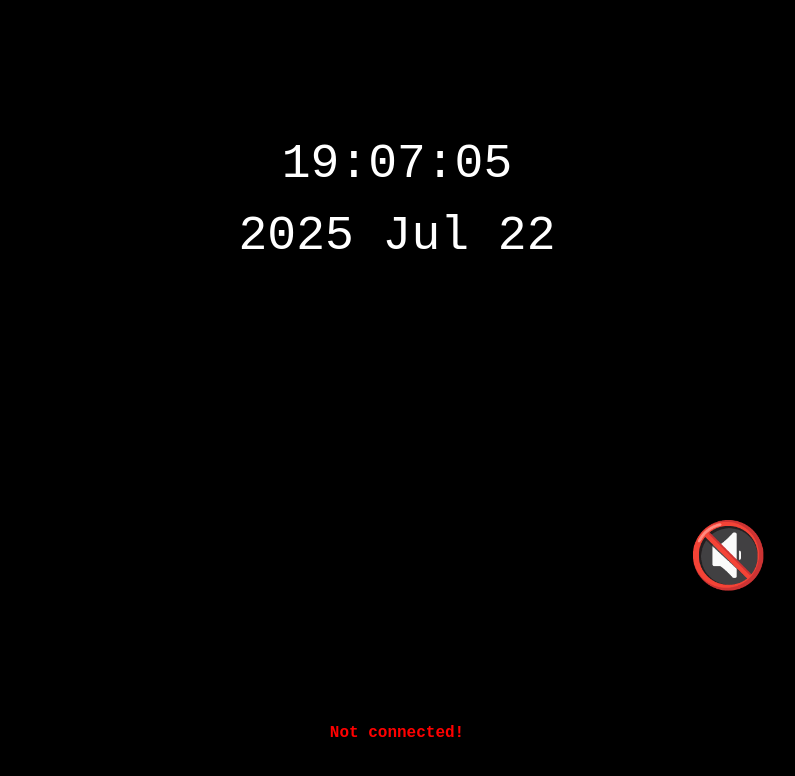
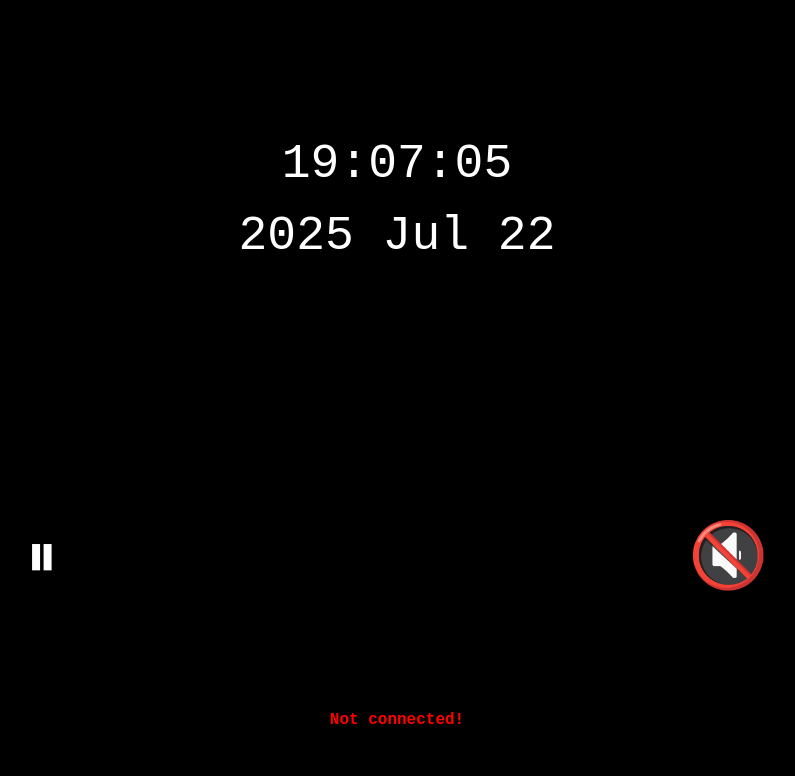
Before and after one commit to CeeDyyy/youtube-remote, a Next.js app in the folder nextjs/: page /v1-1 in a window 1280 px wide. Shown: the top 776 px of the page, without its empty margins (243-1038 px from the left). Built offline with nearby package versions, Linux system fonts and the light colour scheme; no server answers.

Commit message:
Change from inline style to className for a better performance

```diff
--- a/nextjs/src/app/globals.css
+++ b/nextjs/src/app/globals.css
@@ -5,3 +5,56 @@ html, body {
   padding: 0;
   overscroll-behavior-y: none; /* disables pull-to-refresh on Android */
 }
+
+.page {
+  height: 200000px;
+  background-color: #000;
+  font-family: monospace;
+  position: relative;
+  color: white;
+}
+
+.spacer {
+  height: 200000px;
+}
+
+.counter {
+  position: fixed;
+  top: 50%;
+  left: 50%;
+  transform: translate(-50%, -50%);
+  font-size: 4rem;
+  z-index: 999;
+  transition: opacity 0.2s;
+}
+
+.status {
+  top: 90%;
+  font-size: 16px;
+  font-weight: bold;
+}
+
+.clock-big {
+  top: 25%;
+  width: 100%;
+  font-size: 3rem;
+}
+.clock-small {
+  top: 13%;
+  width: 100%;
+  font-size: 2rem;
+}
+
+.action-big {
+  display: flex;
+  justify-content: space-between;
+  top: 70%;
+  width: 58%;
+}
+.action-small {
+  display: flex;
+  justify-content: space-between;
+  top: 82%;
+  width: 50%;
+  font-size: 2rem;
+}
--- a/nextjs/src/app/page.tsx
+++ b/nextjs/src/app/page.tsx
@@ -71,35 +71,14 @@ export default function Home() {
   }, []);
 
   if (waitForClientSide) return (
-    <div style={styles.page}>
-      <div style={styles.spacer} />
+    <div className="page">
+      <div className="spacer" />
       {upCount > 0 && (
-        <div style={{ ...styles.counter, color: '#f44' }}>-{upCount}</div>
+        <div className="counter text-[#f44]">-{upCount}</div>
       )}
       {downCount > 0 && (
-        <div style={{ ...styles.counter, color: '#4f4' }}>+{downCount}</div>
+        <div className="counter text-[#4f4]">+{downCount}</div>
       )}
     </div>
   );
 }
-
-const styles = {
-  page: {
-    height: '200000px',
-    backgroundColor: '#000',
-    fontFamily: 'monospace',
-    position: 'relative' as const,
-  },
-  spacer: {
-    height: '200000px',
-  },
-  counter: {
-    position: 'fixed' as const,
-    top: '50%',
-    left: '50%',
-    transform: 'translate(-50%, -50%)',
-    fontSize: '4rem',
-    zIndex: 999,
-    transition: 'opacity 0.2s',
-  },
-};
--- a/nextjs/src/app/v1-0-1/page.tsx
+++ b/nextjs/src/app/v1-0-1/page.tsx
@@ -115,46 +115,19 @@ export default function Home() {
   }, []);
 
   if (waitForClientSide) return (
-    <div style={styles.page}>
-      <div style={styles.spacer} />
+    <div className="page">
+      <div className="spacer" />
       {upCount > 0 && (
-        <div style={{ ...styles.counter, color: '#f44' }}>-{upCount}</div>
+        <div className="counter text-[#f44]">-{upCount}</div>
       )}
       {downCount > 0 && (
-        <div style={{ ...styles.counter, color: '#4f4' }}>+{downCount}</div>
+        <div className="counter text-[#4f4]">+{downCount}</div>
       )}
-      <div style={{ ...styles.counter, top: '90%' }}>
-        <span
-          style={{
-            color: connected ? "green" : "red",
-            fontWeight: "bold",
-            fontSize: "16px",
-          }}
-        >
+      <div className="counter status">
+        <span className={connected ? "text-[#008000]" : "text-[#ff0000]"}>
           {statusMsg}
         </span>
       </div>
     </div>
   );
 }
-
-const styles = {
-  page: {
-    height: '200000px',
-    backgroundColor: '#000',
-    fontFamily: 'monospace',
-    position: 'relative' as const,
-  },
-  spacer: {
-    height: '200000px',
-  },
-  counter: {
-    position: 'fixed' as const,
-    top: '50%',
-    left: '50%',
-    transform: 'translate(-50%, -50%)',
-    fontSize: '4rem',
-    zIndex: 999,
-    transition: 'opacity 0.2s',
-  },
-};
--- a/nextjs/src/app/v1-1/page.tsx
+++ b/nextjs/src/app/v1-1/page.tsx
@@ -119,12 +119,12 @@ export default function Home() {
     const [isMute, setIsMute] = useState(false);
 
     if (waitForClientSide) return (
-        <div style={styles.page}>
-            <div style={styles.spacer} />
-            <div style={{ ...styles.counter, top: '25%', width: '100%', color: 'white', fontSize: '3rem' }}>
+        <div className="page">
+            <div className="spacer" />
+            <div className="counter clock-big">
                 <Clock />
             </div>
-            <div style={{ ...styles.counter, top: '70%', width: '58%', display: 'flex', justifyContent: 'space-between' }}>
+            <div className="counter action-big">
                 <button
                     onClick={() => isPause ?
                         (
@@ -153,43 +153,16 @@ export default function Home() {
                 </button>
             </div>
             {upCount > 0 && (
-                <div style={{ ...styles.counter, color: '#f44' }}>-{upCount}</div>
+                <div className="counter text-[#f44]">-{upCount}</div>
             )}
             {downCount > 0 && (
-                <div style={{ ...styles.counter, color: '#4f4' }}>+{downCount}</div>
+                <div className="counter text-[#4f4]">+{downCount}</div>
             )}
-            <div style={{ ...styles.counter, top: '90%' }}>
-                <span
-                    style={{
-                        color: connected ? "green" : "red",
-                        fontWeight: "bold",
-                        fontSize: "16px",
-                    }}
-                >
+            <div className="counter status">
+                <span className={connected ? "text-[#008000]" : "text-[#ff0000]"}>
                     {statusMsg}
                 </span>
             </div>
         </div>
     );
 }
-
-const styles = {
-    page: {
-        height: '200000px',
-        backgroundColor: '#000',
-        fontFamily: 'monospace',
-        position: 'relative' as const,
-    },
-    spacer: {
-        height: '200000px',
-    },
-    counter: {
-        position: 'fixed' as const,
-        top: '50%',
-        left: '50%',
-        transform: 'translate(-50%, -50%)',
-        fontSize: '4rem',
-        zIndex: 999,
-        transition: 'opacity 0.2s',
-    },
-};
--- a/nextjs/src/app/v1-2/page.tsx
+++ b/nextjs/src/app/v1-2/page.tsx
@@ -150,17 +150,17 @@ export default function Home() {
     const [isHide, setIsHide] = useState(true);
 
     if (waitForClientSide) return (
-        <div style={styles.page}>
-            <div style={styles.spacer} />
-            <div style={{ ...styles.counter, top: isHide ? '25%' : '13%', width: '100%', fontSize: isHide ? '3rem' : '2rem' }}>
+        <div className="page">
+            <div className="spacer" />
+            <div className={`counter ${isHide ? "clock-big" : "clock-small"}`}>
                 <Clock />
             </div>
-            <div style={styles.counter}>
+            <div className="counter">
                 <div className={isHide ? "invisible" : "w-[384px] h-[216px] bg-black"}>
                     {videoParam && <YouTubePlayer video={videoParam} isPause={isPause || isHide} seeker={seeker} />}
                 </div>
             </div>
-            <div style={{ ...styles.counter, top: isHide ? '70%' : '82%', width: isHide ? '70%' : '50%', fontSize: isHide ? '4rem' : '2rem', display: 'flex', justifyContent: 'space-between' }}>
+            <div className={`counter ${isHide ? "action-big !w-[70%]" : "action-small"}`}>
                 <button
                     onClick={() => videoParam ?
                         (
@@ -218,44 +218,16 @@ export default function Home() {
                 }
             </div>
             {upCount > 0 && (
-                <div style={{ ...styles.counter }}>-{upCount}</div>
+                <div className="counter">-{upCount}</div>
             )}
             {downCount > 0 && (
-                <div style={{ ...styles.counter }}>+{downCount}</div>
+                <div className="counter">+{downCount}</div>
             )}
-            <div style={{ ...styles.counter, top: '90%', fontSize: '16px' }}>
-                <span
-                    style={{
-                        color: connected ? "green" : "red",
-                        fontWeight: "bold",
-                        fontSize: "16px",
-                    }}
-                >
+            <div className="counter status">
+                <span className={connected ? "text-[#008000]" : "text-[#ff0000]"}>
                     {statusMsg}
                 </span>
             </div>
         </div>
     );
 }
-
-const styles = {
-    page: {
-        height: '200000px',
-        backgroundColor: '#000',
-        fontFamily: 'monospace',
-        position: 'relative' as const,
-    },
-    spacer: {
-        height: '200000px',
-    },
-    counter: {
-        position: 'fixed' as const,
-        top: '50%',
-        left: '50%',
-        transform: 'translate(-50%, -50%)',
-        fontSize: '4rem',
-        zIndex: 999,
-        transition: 'opacity 0.2s',
-        color: 'white',
-    },
-};
```
